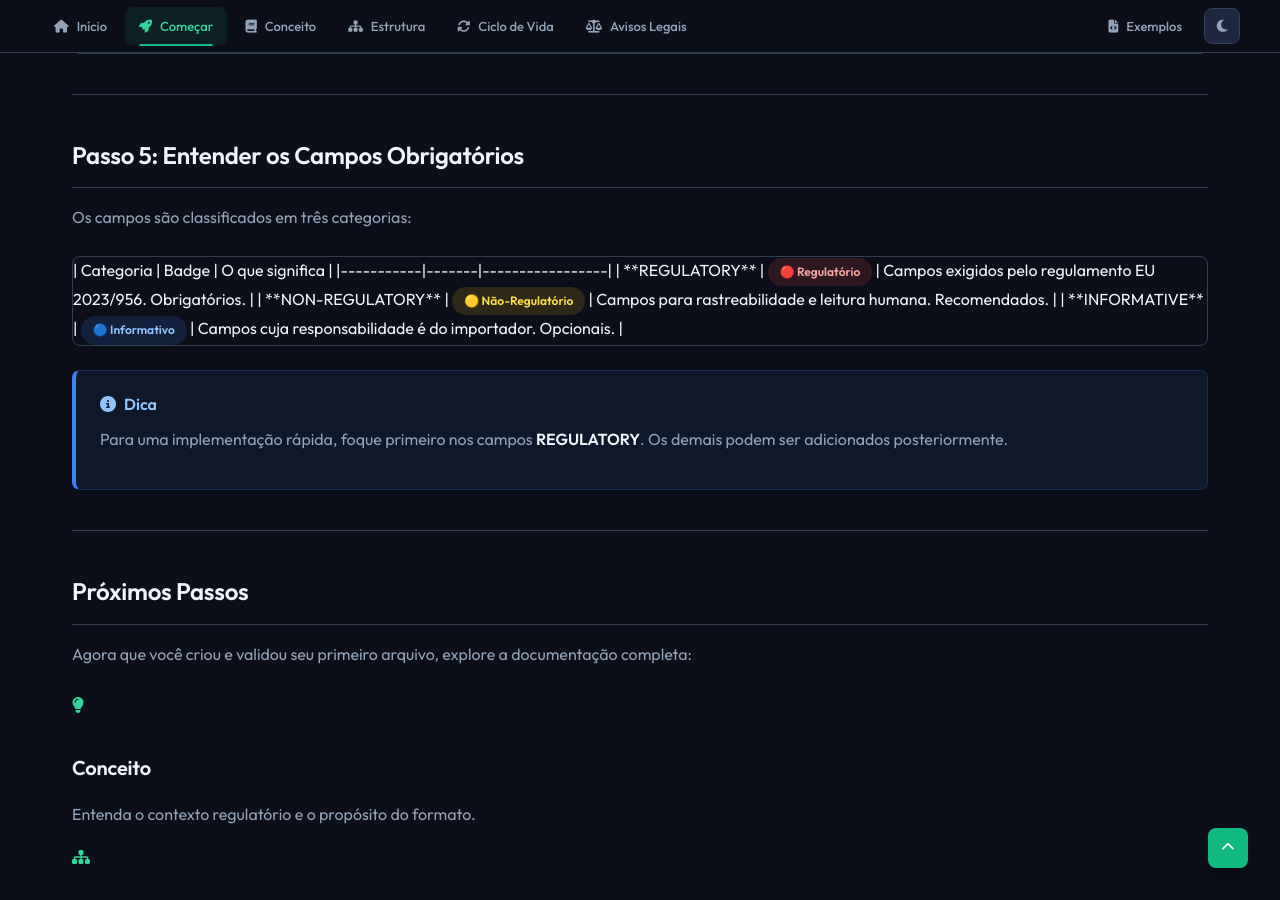
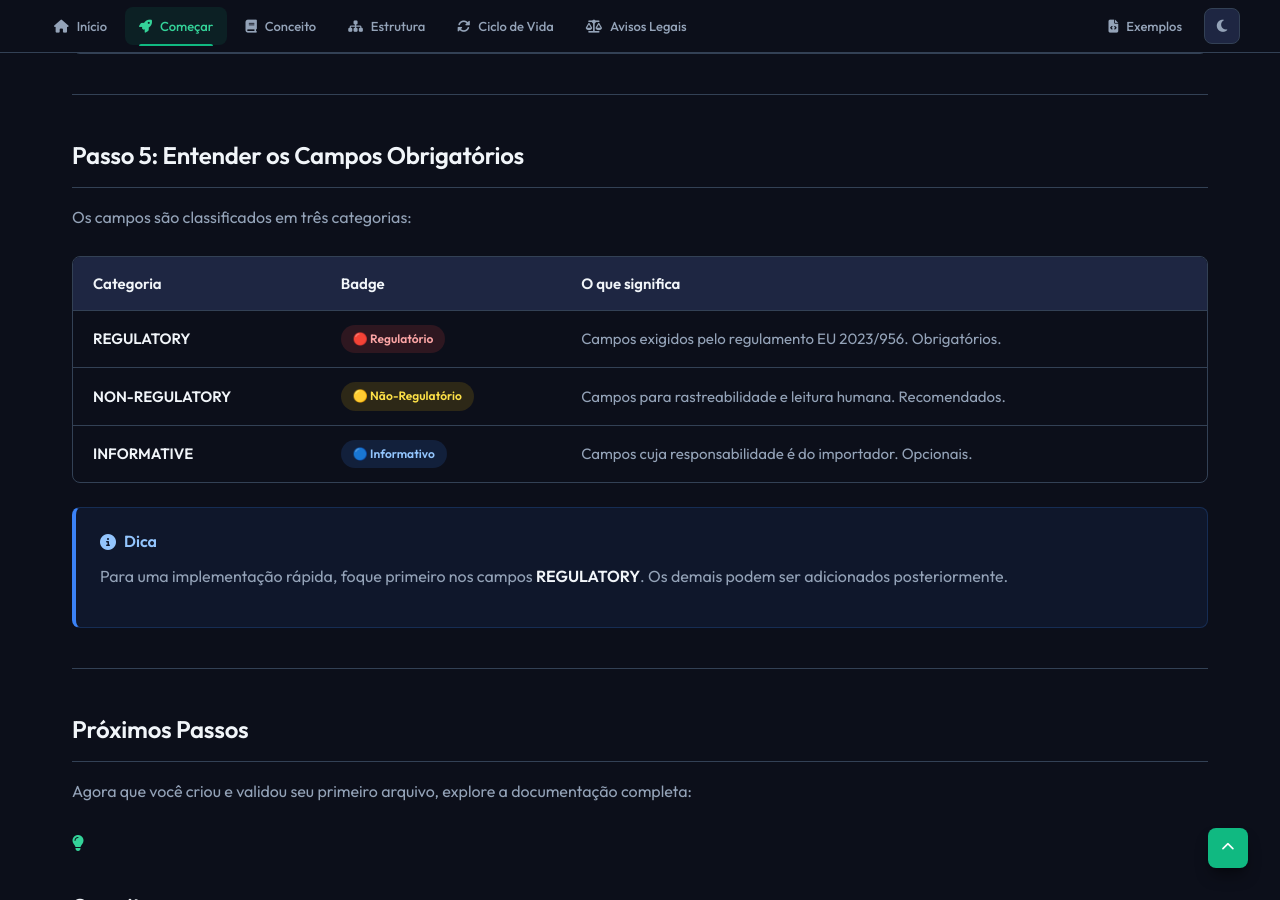
Before and after one commit to rgtmaia/cbam-spec, a Jekyll site: the page built from getting-started.md, in a window 1280 px wide and 900 px high, scrolled down 4395 px. Built offline with Jekyll 4.4.1, drawn with Linux system fonts in a browser that asks for light colours.

Commit message:
fix: converter tabela em getting-started.md para HTML

```diff
--- a/getting-started.md
+++ b/getting-started.md
@@ -189,13 +189,32 @@ else:
 Os campos são classificados em três categorias:
 
 <div class="table-wrapper">
-
-| Categoria | Badge | O que significa |
-|-----------|-------|-----------------|
-| **REGULATORY** | <span class="badge badge-red">🔴 Regulatório</span> | Campos exigidos pelo regulamento EU 2023/956. Obrigatórios. |
-| **NON-REGULATORY** | <span class="badge badge-yellow">🟡 Não-Regulatório</span> | Campos para rastreabilidade e leitura humana. Recomendados. |
-| **INFORMATIVE** | <span class="badge badge-blue">🔵 Informativo</span> | Campos cuja responsabilidade é do importador. Opcionais. |
-
+<table>
+  <thead>
+    <tr>
+      <th>Categoria</th>
+      <th>Badge</th>
+      <th>O que significa</th>
+    </tr>
+  </thead>
+  <tbody>
+    <tr>
+      <td><strong>REGULATORY</strong></td>
+      <td><span class="badge badge-red">🔴 Regulatório</span></td>
+      <td>Campos exigidos pelo regulamento EU 2023/956. Obrigatórios.</td>
+    </tr>
+    <tr>
+      <td><strong>NON-REGULATORY</strong></td>
+      <td><span class="badge badge-yellow">🟡 Não-Regulatório</span></td>
+      <td>Campos para rastreabilidade e leitura humana. Recomendados.</td>
+    </tr>
+    <tr>
+      <td><strong>INFORMATIVE</strong></td>
+      <td><span class="badge badge-blue">🔵 Informativo</span></td>
+      <td>Campos cuja responsabilidade é do importador. Opcionais.</td>
+    </tr>
+  </tbody>
+</table>
 </div>
 
 <div class="info-box">
```
